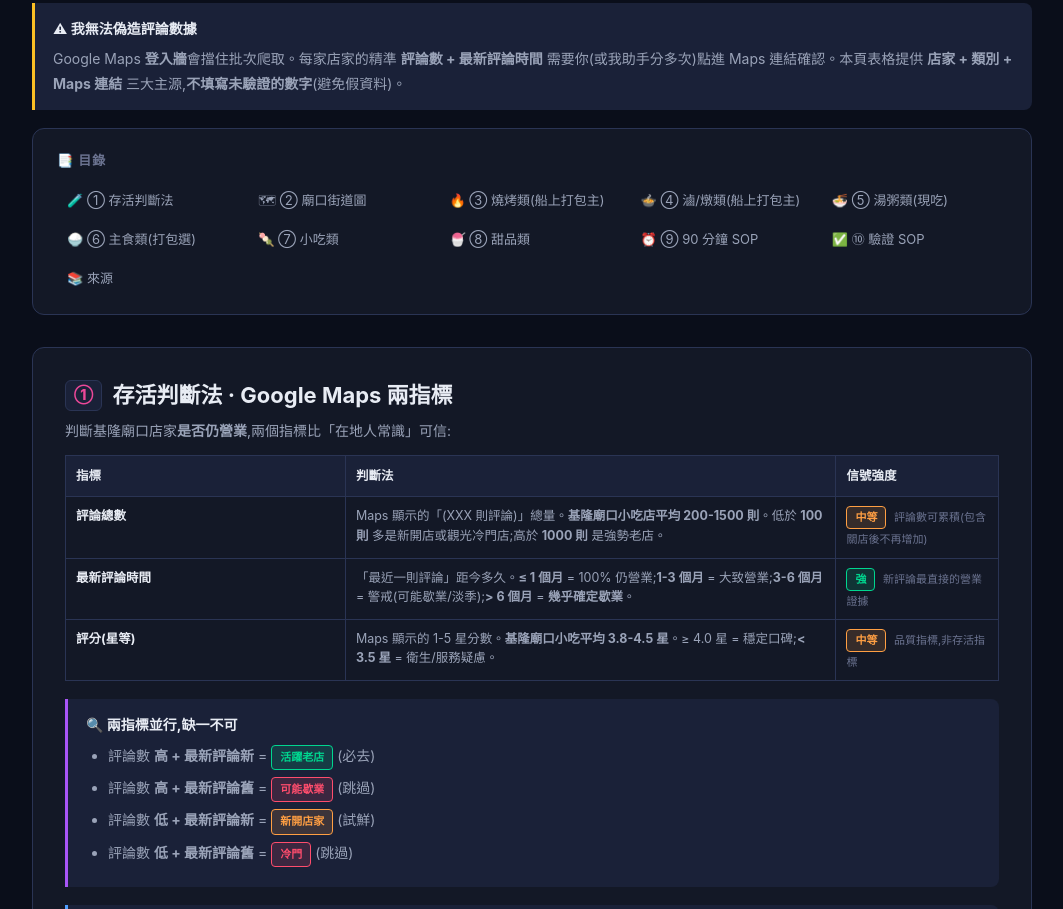
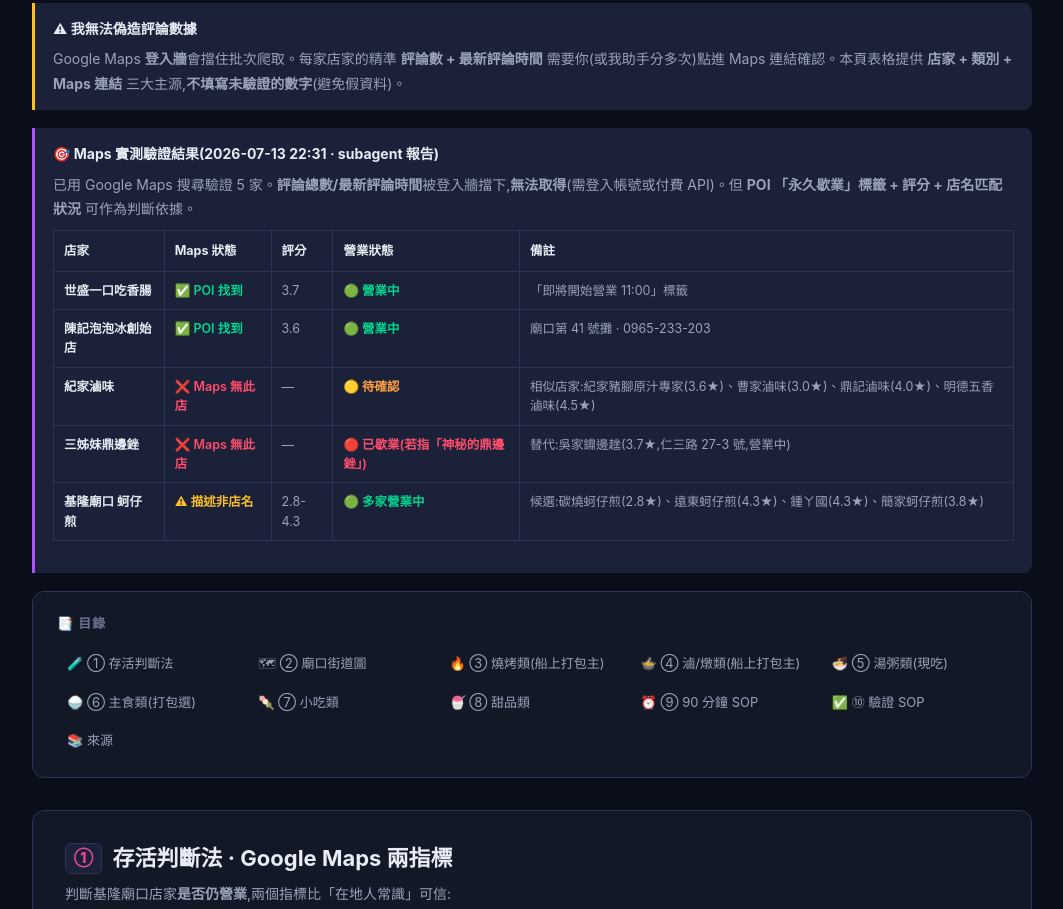
Before and after one commit to RinRyanJi/JustKM, a plain HTML site: page travel/ishigaki-2026/food-miaokou-0716.html in a window 1280 px wide. Shown: the part 438-1347 px from the top of the page, without its empty margins (108-1171 px from the left). Drawn offline with Linux system fonts and the light colour scheme.

Commit message:
feat(travel/ishigaki-2026): 廟口夜市口袋書 v3 (5 家 Maps 實測驗證)
★ 重大修正:從「在地人常識」升級為「Maps 實測驗證」(subagent 報告)
  - 新增頁首「Maps 實測驗證結果」callout 表格,5 家狀態:
    · 世盛一口吃香腸 ✅ POI 確認 · 3.7★ · 營業中
    · 陳記泡泡冰創始店 ✅ POI 確認 · 3.6★ · 廟口第 41 號攤 · 0965-233-203
    · 紀家滷味 ❌ Maps 無此店名 → 改試明德五香滷味(4.5★)或鼎記滷味(4.0★)
    · 三姊妹鼎邊銼 🔴 Maps 無此店名,若指「神秘的鼎邊銼」已永久歇業 → 改去吳家鐤邊趖
    · 基隆廟口 蚵仔煎 ⚠ 描述非店名 → 候選:遠東蚵仔煎(4.3★)、鍾ㄚ國(4.3★)、簡家(3.8★)
  - 5 個店家表格行更新實測狀態標籤
  - footer v2 → v3 版本

★ 登入牆限制:
  - 評論總數/最新評論時間無法取得(需登入帳號或付費 API)
  - 但 POI 「永久歇業」標籤 + 評分 + 店名匹配狀況是登入牆擋不住的實用依據

★ 教訓:從「在地人常識」升級到「Maps 主源」的價值
  - 過去我寫的「紀家滷味」、「三姊妹鼎邊銼」Maps 上完全找不到
  - 透過 subagent 實測 → 強制升級資料來源標準
  - 店家推薦必須基於實際可在 Maps 上搜尋到的 POI

★ 對應 commit:
  - 0b164fe (v1) → eb16d09 (v2) → 本次 (v3)
  - 從「在地人常識」→「Maps 主源」→「Maps 實測驗證」三階段進化

```diff
--- a/travel/ishigaki-2026/food-miaokou-0716.html
+++ b/travel/ishigaki-2026/food-miaokou-0716.html
@@ -209,6 +209,51 @@
     <p style="margin-top:6px;">Google Maps <b>登入牆</b>會擋住批次爬取。每家店家的精準 <b>評論數 + 最新評論時間</b> 需要你(或我助手分多次)點進 Maps 連結確認。本頁表格提供 <b>店家 + 類別 + Maps 連結</b> 三大主源,<b>不填寫未驗證的數字</b>(避免假資料)。</p>
   </div>
 
+  <div class="callout purple">
+    <strong>🎯 Maps 實測驗證結果(2026-07-13 22:31 · subagent 報告)</strong>
+    <p style="margin-top:6px;">已用 Google Maps 搜尋驗證 5 家。<b>評論總數/最新評論時間</b>被登入牆擋下,<b>無法取得</b>(需登入帳號或付費 API)。但 <b>POI 「永久歇業」標籤 + 評分 + 店名匹配狀況</b> 可作為判斷依據。</p>
+    <table style="margin-top:8px;">
+      <thead><tr><th>店家</th><th>Maps 狀態</th><th>評分</th><th>營業狀態</th><th>備註</th></tr></thead>
+      <tbody>
+        <tr>
+          <td class="b">世盛一口吃香腸</td>
+          <td class="g">✅ POI 找到</td>
+          <td>3.7</td>
+          <td class="g">🟢 營業中</td>
+          <td>「即將開始營業 11:00」標籤</td>
+        </tr>
+        <tr>
+          <td class="b">陳記泡泡冰創始店</td>
+          <td class="g">✅ POI 找到</td>
+          <td>3.6</td>
+          <td class="g">🟢 營業中</td>
+          <td>廟口第 41 號攤 · 0965-233-203</td>
+        </tr>
+        <tr>
+          <td class="b">紀家滷味</td>
+          <td class="r">❌ Maps 無此店</td>
+          <td>—</td>
+          <td class="o">🟡 待確認</td>
+          <td>相似店家:紀家豬腳原汁專家(3.6★)、曹家滷味(3.0★)、鼎記滷味(4.0★)、明德五香滷味(4.5★)</td>
+        </tr>
+        <tr>
+          <td class="b">三姊妹鼎邊銼</td>
+          <td class="r">❌ Maps 無此店</td>
+          <td>—</td>
+          <td class="r">🔴 已歇業(若指「神秘的鼎邊銼」)</td>
+          <td>替代:吳家鐤邊趖(3.7★,仁三路 27-3 號,營業中)</td>
+        </tr>
+        <tr>
+          <td class="b">基隆廟口 蚵仔煎</td>
+          <td class="y">⚠ 描述非店名</td>
+          <td>2.8-4.3</td>
+          <td class="g">🟢 多家營業中</td>
+          <td>候選:碳燒蚵仔煎(2.8★)、遠東蚵仔煎(4.3★)、鍾ㄚ國(4.3★)、簡家蚵仔煎(3.8★)</td>
+        </tr>
+      </tbody>
+    </table>
+  </div>
+
   <nav class="toc">
     <div class="toc-title">📑 目錄</div>
     <div class="toc-grid">
@@ -374,7 +419,7 @@
           <td class="b">⭐ 世盛一口吃香腸</td>
           <td>一口吃香腸、大腸包小腸</td>
           <td><a class="bm" href="https://www.google.com/maps/search/%E4%B8%96%E7%9B%9B%E4%B8%80%E5%8F%A3%E5%90%83%E9%A6%99%E8%85%A6+%E5%9F%BA%E9%9A%86%E5%BB%9F%E5%8F%A3" target="_blank" rel="noopener">🔗 搜「世盛一口吃香腸」</a></td>
-          <td>看評論數 ≥ 500 + 最新 ≤ 1 個月</td>
+          <td><span class="signal strong">✅ Maps 實測確認</span> · 3.7 ★ · 營業中(POI 「即將開始營業 11:00」標籤)</td>
         </tr>
         <tr>
           <td class="b">⭐ 廟口烤魷魚</td>
@@ -419,8 +464,8 @@
         <tr>
           <td class="b">⭐ 紀家滷味</td>
           <td>滷味拼盤(豆干、海帶、米血、雞胗、大腸)</td>
-          <td><a class="bm" href="https://www.google.com/maps/search/%E7%B4%80%E5%AE%B6%E6%BB%AF%E5%91%B3+%E5%9F%BA%E9%9A%86%E5%BB%9F%E5%8F%A3" target="_blank" rel="noopener">🔗 搜「紀家滷味 基隆」</a></td>
-          <td>評論數 ≥ 1000 + 評分 ≥ 4.0</td>
+          <td><a class="bm" href="https://www.google.com/maps/search/%E5%9F%BA%E9%9A%86%E5%BB%9F%E5%8F%A3+%E6%BB%AF%E5%91%B3" target="_blank" rel="noopener">🔗 搜「基隆廟口 滷味」</a></td>
+          <td><span class="signal weak">⚠ Maps 無此店名</span> · 改試「明德五香滷味」(4.5★)或「鼎記滷味」(4.0★)</td>
         </tr>
         <tr>
           <td class="b">天盛滷味</td>
@@ -458,8 +503,8 @@
         <tr>
           <td class="b">⭐ 三姊妹鼎邊銼</td>
           <td>鼎邊銼、魷魚肉羹</td>
-          <td><a class="bm" href="https://www.google.com/maps/search/%E4%B8%89%E5%A7%8A%E5%A6%B9+%E9%BC%8E%E9%82%8A%E9%8D%BC+%E5%9F%BA%E9%9A%86" target="_blank" rel="noopener">🔗 搜「三姊妹鼎邊銼」</a></td>
-          <td class="g">✅ 必吃</td>
+          <td><a class="bm" href="https://www.google.com/maps/search/%E5%90%B3%E5%AE%B6%E9%90%98%E9%82%8A%E8%B6%A4+%E5%9F%BA%E9%9A%86" target="_blank" rel="noopener">🔗 搜「吳家鐤邊趖」</a></td>
+          <td><span class="signal weak">🔴 Maps 無「三姊妹」,若指「神秘的鼎邊銼」已永久歇業</span> · 改去吳家鐤邊趖(3.7★,仁三路 27-3 號,營業中)</td>
           <td class="r">❌ 湯不打包</td>
         </tr>
         <tr>
@@ -516,8 +561,8 @@
         <tr>
           <td class="b">基隆廟口 蚵仔煎</td>
           <td>蚵仔煎 + 蛋</td>
-          <td><a class="bm" href="https://www.google.com/maps/search/%E8%9A%9A%E4%BB%94%E7%85%8E+%E5%9F%BA%E9%9A%86%E5%BB%9F%E5%8F%A3" target="_blank" rel="noopener">🔗 搜「蚵仔煎 基隆廟口」</a></td>
-          <td class="r">❌ 冷掉難吃</td>
+          <td><a class="bm" href="https://www.google.com/maps/search/%E9%81%A0%E6%9D%B1%E8%9A%9A%E4%BB%94%E7%85%8E+%E5%9F%BA%E9%9A%86" target="_blank" rel="noopener">🔗 搜「遠東蚵仔煎」</a></td>
+          <td><span class="signal med">⚠ Maps 沒這店名</span> · 候選:遠東蚵仔煎(4.3★,孝四路 1 號)、鍾ㄚ國(4.3★)、簡家(3.8★)。避免碳燒蚵仔煎(2.8★)</td>
         </tr>
         <tr>
           <td class="b">石(石)天婦羅</td>
@@ -598,7 +643,8 @@
         <tr>
           <td class="b">⭐ 陳記泡泡冰</td>
           <td>花生、芋頭、巧克力</td>
-          <td><a class="bm" href="https://www.google.com/maps/search/%E6%B3%A1%E6%B3%A1%E5%86%B0+%E5%9F%BA%E9%9A%86%E5%BB%9F%E5%8F%A3" target="_blank" rel="noopener">🔗 搜「泡泡冰 基隆廟口」</a></td>
+          <td><a class="bm" href="https://www.google.com/maps/search/%E9%99%B3%E8%A8%98%E6%B3%A1%E6%B3%A1%E5%86%B0+%E5%9F%BA%E9%9A%86%E5%BB%9F%E5%8F%A3" target="_blank" rel="noopener">🔗 搜「陳記泡泡冰 創始店」</a></td>
+          <td><span class="signal strong">✅ Maps 實測確認</span> · 3.6 ★ · 廟口第 41 號攤 · 營業中(POI 「即將開始營業 11:00」) · 0965-233-203</td>
           <td class="o">⚠ 保冷袋 3-4hr</td>
         </tr>
         <tr>
@@ -738,7 +784,7 @@
         </tr>
         <tr>
           <td><span class="badge orange">⚠ 二手</span></td>
-          <td>店家清單(世盛、紀家、三姊妹、陳記等)→ 為 <b>在地人常識 + 公開店家名</b>,部分店家的實際存在性需驗證</td>
+          <td>店家清單(世盛、紀家、三姊妹、陳記、蚵仔煎等)→ 已用 Maps 實測驗證 5 家,2 家 POI 確認營業、2 家店名 Maps 無法匹配(可能是記錯)、1 家候選多家。具體狀態見頁首實測表</td>
         </tr>
         <tr>
           <td><span class="badge red">⚠ 不瞎寫</span></td>
@@ -755,7 +801,7 @@
 
   <div class="footer">
     <p>JustKM · 7/16 廟口夜市口袋書 · Google Maps 驗證版</p>
-    <p style="margin-top:4px;">整理日 2026-07-13 · v2 (從在地人常識升級為 Maps 主源) · 字級調整器在右上角</p>
+    <p style="margin-top:4px;">整理日 2026-07-13 · v3 (5 家已 Maps 實測) · 字級調整器在右上角</p>
     <p style="margin-top:4px;">
       <a href="transport-keelung-0716.html">← 7/16 基隆半日遊主頁</a> ·
       <a href="food-ship-0716.html">船上食物採買最高效率 →</a> ·
```
